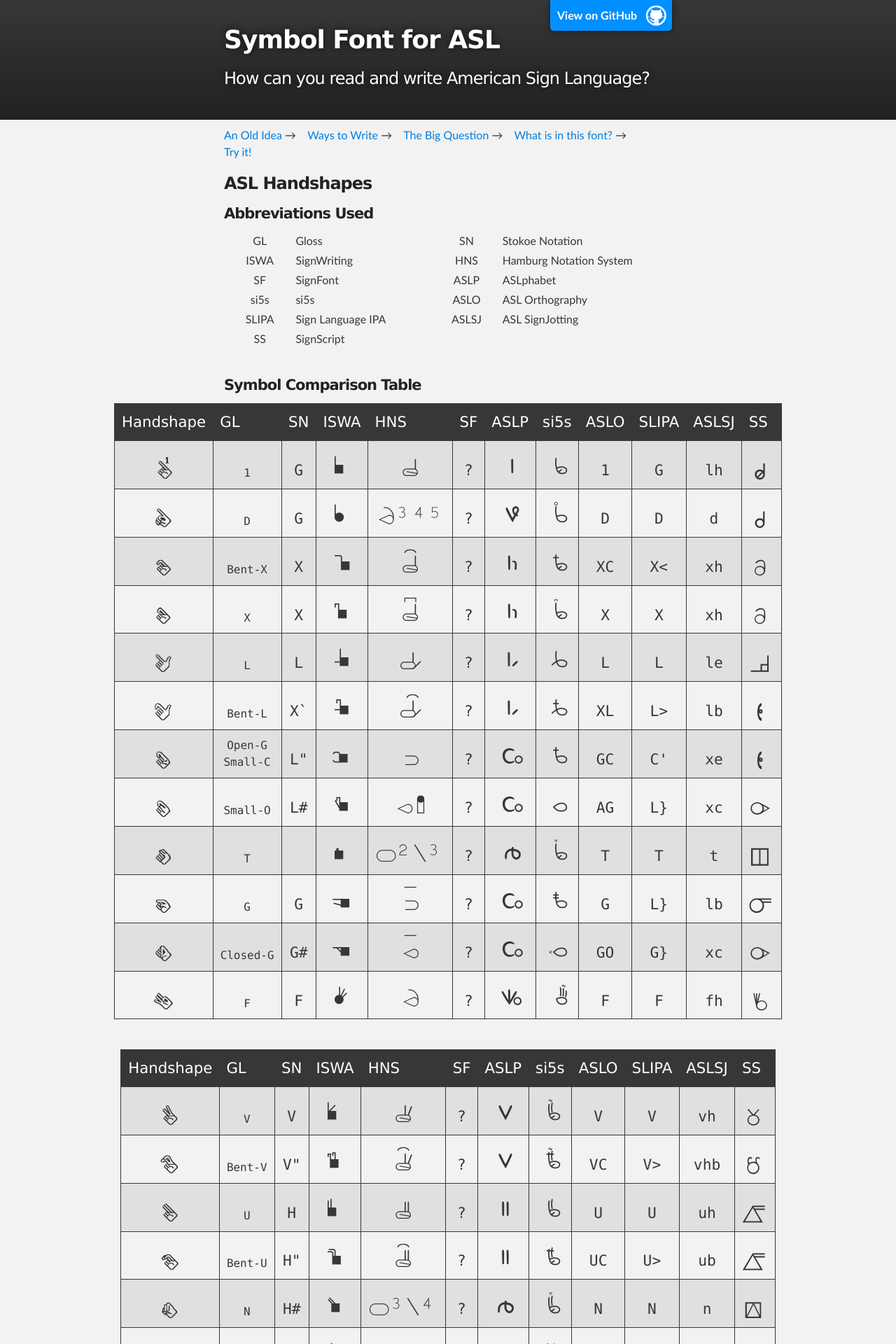
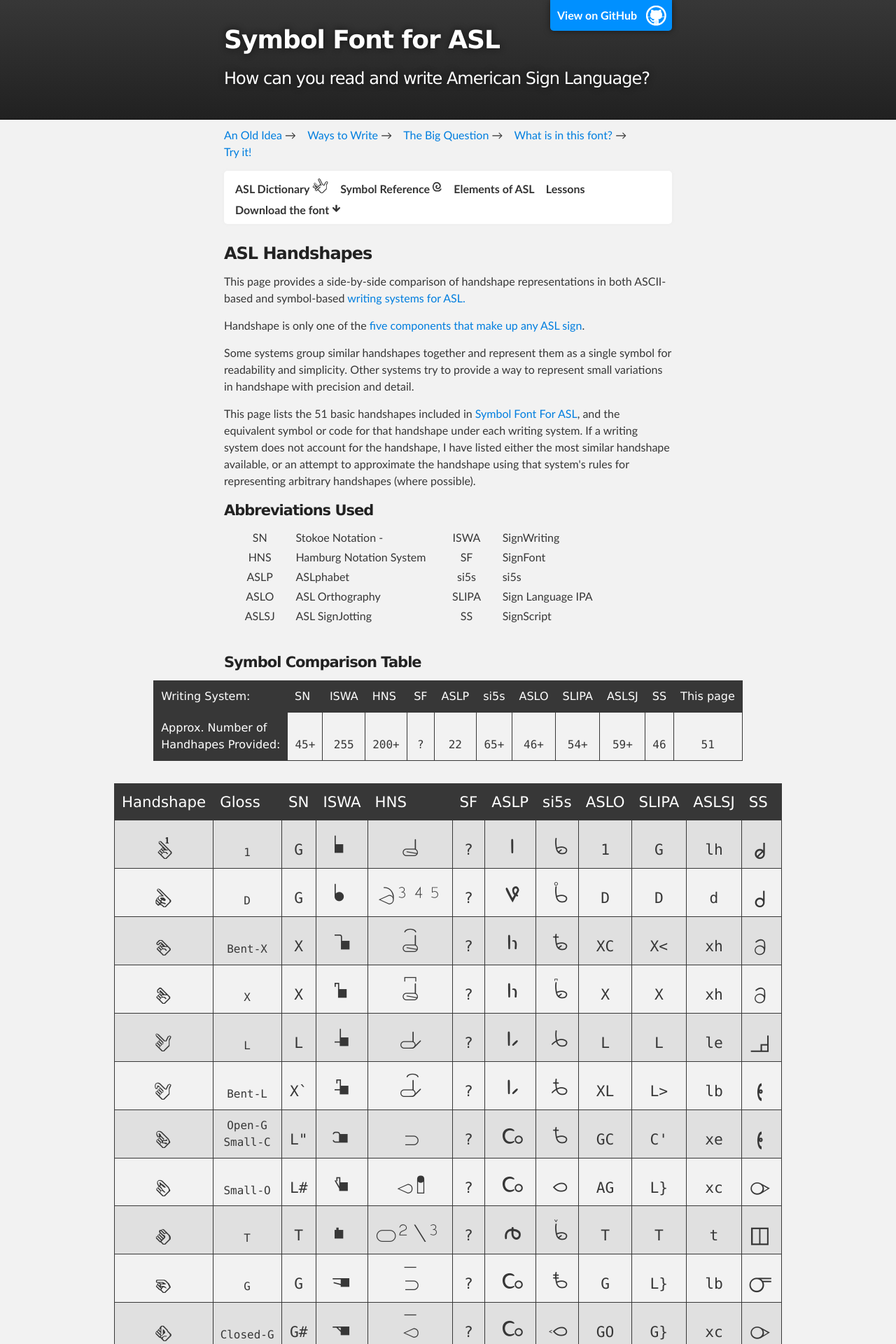
Before and after one commit to aslfont/aslfont.github.com, a Jekyll site: the page built from Symbol-Font-For-ASL/asl/handshapes.html, in a window 1280 px wide. Shown: the top 1920 px of the page at 70% size. Built offline with Jekyll 4.4.1, drawn with Linux system fonts in a browser that asks for light colours; Markdown is read by kramdown in place of the engine named in the settings; some of the changed text lies outside the part shown.

Commit message:
handshape intro

```diff
--- a/Symbol-Font-For-ASL/asl/handshapes.html
+++ b/Symbol-Font-For-ASL/asl/handshapes.html
@@ -3,13 +3,22 @@ layout: default
 selected: handshapes
 title: ASL Handshapes
 root: "../"
+toplinks: true
 ---
 
 <h3>ASL Handshapes</h3>
+
+<p>This page provides a side-by-side comparison of handshape representations in both ASCII-based and symbol-based <a href="../page2.html">writing systems for ASL.</a></p>
+
+<p>Handshape is only one of the <a href="../elements-of-asl.html">five components that make up any ASL sign</a>.</p>
+
+<p>Some systems group similar handshapes together and represent them as a single symbol for readability and simplicity.  Other systems try to provide a way to represent small variations in handshape with precision and detail.</p>
+
+<p>This page lists the 51 basic handshapes included in <a href="../page4.html">Symbol Font For ASL</a>, and the equivalent symbol or code for that handshape under each writing system.  If a writing system does not account for the handshape, I have listed either the most similar handshape available, or an attempt to approximate the handshape using that system's rules for representing arbitrary handshapes (where possible).</p>
+
 <h4>Abbreviations Used</h4>
 <dl class="inline inline2">
-<dt>GL</dt><dd>Gloss</dd>
-<dt>SN</dt><dd>Stokoe Notation</dd>
+<dt>SN</dt><dd>Stokoe Notation - </dd>
 <dt>ISWA</dt><dd>SignWriting</dd>
 <dt>HNS</dt><dd>Hamburg Notation System</dd>
 <dt>SF</dt><dd>SignFont</dd>
@@ -24,12 +33,44 @@ root: "../"
 <section class="main_content handshape_tables">
 
 <h4 class="inner">Symbol Comparison Table</h4>
+<table class="monospace" style="margin:auto;margin-bottom:2em">
+  <thead>
+    <tr>
+      <th>Writing System:</th>
+      <th>SN</th>
+      <th>ISWA</th>
+      <th>HNS</th>
+      <th>SF</th>
+      <th>ASLP</th>
+      <th>si5s</th>
+      <th>ASLO</th>
+      <th>SLIPA</th>
+      <th>ASLSJ</th>
+      <th>SS</th>
+      <th>This page</th>
+    </tr>
+  </thead>
+  <tr>
+    <th>Approx. Number of<br> Handhapes Provided:</th>
+    <td>45+</td>
+    <td>255</td>
+    <td>200+</td>
+    <td>?</td>
+    <td>22</td>
+    <td>65+</td>
+    <td>46+</td>
+    <td>54+</td>
+    <td>59+</td>
+    <td>46</td>
+    <td>51</td>
+  </tr>
+</table>
 
 <table class="monospace big" style="margin:auto;margin-bottom:2em">
   <thead>
     <tr>
       <th>Handshape</th>
-      <th>GL</th>
+      <th>Gloss</th>
       <th>SN</th>
       <th>ISWA</th>
       <th>HNS</th>
@@ -165,7 +206,7 @@ root: "../"
   <tr class="odd">
     <td class="asl">t</td>
     <td class="gloss">T</td>
-    <td> </td>
+    <td>T</td>
     <td class="iswa">&#xFD92B;</td>
     <td class="hamnosys">&#xE000;&#xE071;&#xE0E6;&#xE072;</td>
     <td>?</td>
@@ -228,7 +269,7 @@ root: "../"
   <thead>
     <tr>
       <th>Handshape</th>
-      <th>GL</th>
+      <th>Gloss</th>
       <th>SN</th>
       <th>ISWA</th>
       <th>HNS</th>
@@ -443,7 +484,7 @@ root: "../"
   <thead>
     <tr>
       <th>Handshape</th>
-      <th>GL</th>
+      <th>Gloss</th>
       <th>SN</th>
       <th>ISWA</th>
       <th>HNS</th>
@@ -733,7 +774,7 @@ root: "../"
   <thead>
     <tr>
       <th>Handshape</th>
-      <th>GL</th>
+      <th>Gloss</th>
       <th>SN</th>
       <th>ISWA</th>
       <th>HNS</th>
--- a/Symbol-Font-For-ASL/elements-of-asl.html
+++ b/Symbol-Font-For-ASL/elements-of-asl.html
@@ -2,6 +2,7 @@
 layout: default
 selected: elements
 title: Elements of ASL
+toplinks: true
 ---
 
 <h3>Elements of ASL</h3>
--- a/Symbol-Font-For-ASL/stylesheets/stylesheet.css
+++ b/Symbol-Font-For-ASL/stylesheets/stylesheet.css
@@ -724,7 +724,7 @@ ul.results li {
 
 
 nav .boxshadow, nav .boxshadow-p {
-  text-align:center;
+  text-align:left;
 }
 nav .boxshadow a, nav .boxshadow-p a {
   color: #333;
--- a/_layouts/default.html
+++ b/_layouts/default.html
@@ -94,10 +94,11 @@
           </ul>
           {% if page.toplinks %}
           <ul class="inline boxshadow-p">
-            <li><a class="{% if page.selected == 'download'   %}selected{% endif %}" href="https://github.com/aslfont/aslfont.github.com/archive/symbol_font_for_asl.zip">Download the font <span class="asl">_</span></a></li>
             <li><a class="{% if page.selected == 'dictionary' %}selected{% endif %}" href="{{page.root}}dictionary.html">ASL Dictionary <span class="asl">P</span></a></li>
             <li><a class="{% if page.selected == 'reference'  %}selected{% endif %}" href="{{page.root}}reference.html">Symbol Reference <span class="asl">@</span></a></li>
-            <li><a class="{% if page.selected == 'lesson1'    %}selected{% endif %}" href="{{page.root}}lesson1.html">Lessons <span class="asl">B</span></a></li>
+            <li><a class="{% if page.selected == 'elements'  %}selected{% endif %}" href="{{page.root}}elements-of-asl.html">Elements of ASL</a></li>
+            <li><a class="{% if page.selected == 'lesson1'    %}selected{% endif %}" href="{{page.root}}lesson1.html">Lessons</a></li>
+            <li><a class="{% if page.selected == 'download'   %}selected{% endif %}" href="https://github.com/aslfont/aslfont.github.com/archive/symbol_font_for_asl.zip">Download the font <span class="asl">_</span></a></li>
           </ul>
           {% endif %}
         </nav>
@@ -115,10 +116,11 @@
             <li><a class="{% if page.selected == 'tryit'      %}selected{% endif %}" href="{{page.root}}try-it.html">Try it!</a></li>
           </ul>
           <ul class="inline boxshadow-p">
-            <li><a class="{% if page.selected == 'download'   %}selected{% endif %}" href="https://github.com/aslfont/aslfont.github.com/archive/symbol_font_for_asl.zip">Download the font <span class="asl">_</span></a></li>
             <li><a class="{% if page.selected == 'dictionary' %}selected{% endif %}" href="{{page.root}}dictionary.html">ASL Dictionary <span class="asl">P</span></a></li>
             <li><a class="{% if page.selected == 'reference'  %}selected{% endif %}" href="{{page.root}}reference.html">Symbol Reference <span class="asl">@</span></a></li>
-            <li><a class="{% if page.selected == 'lesson1'    %}selected{% endif %}" href="{{page.root}}lesson1.html">Lessons <span class="asl">B</span></a></li>
+            <li><a class="{% if page.selected == 'elements'  %}selected{% endif %}" href="{{page.root}}elements-of-asl.html">Elements of ASL</a></li>
+            <li><a class="{% if page.selected == 'lesson1'    %}selected{% endif %}" href="{{page.root}}lesson1.html">Lessons</a></li>
+            <li><a class="{% if page.selected == 'download'   %}selected{% endif %}" href="https://github.com/aslfont/aslfont.github.com/archive/symbol_font_for_asl.zip">Download the font <span class="asl">_</span></a></li>
           </ul>
         </nav>
       </section>
```
